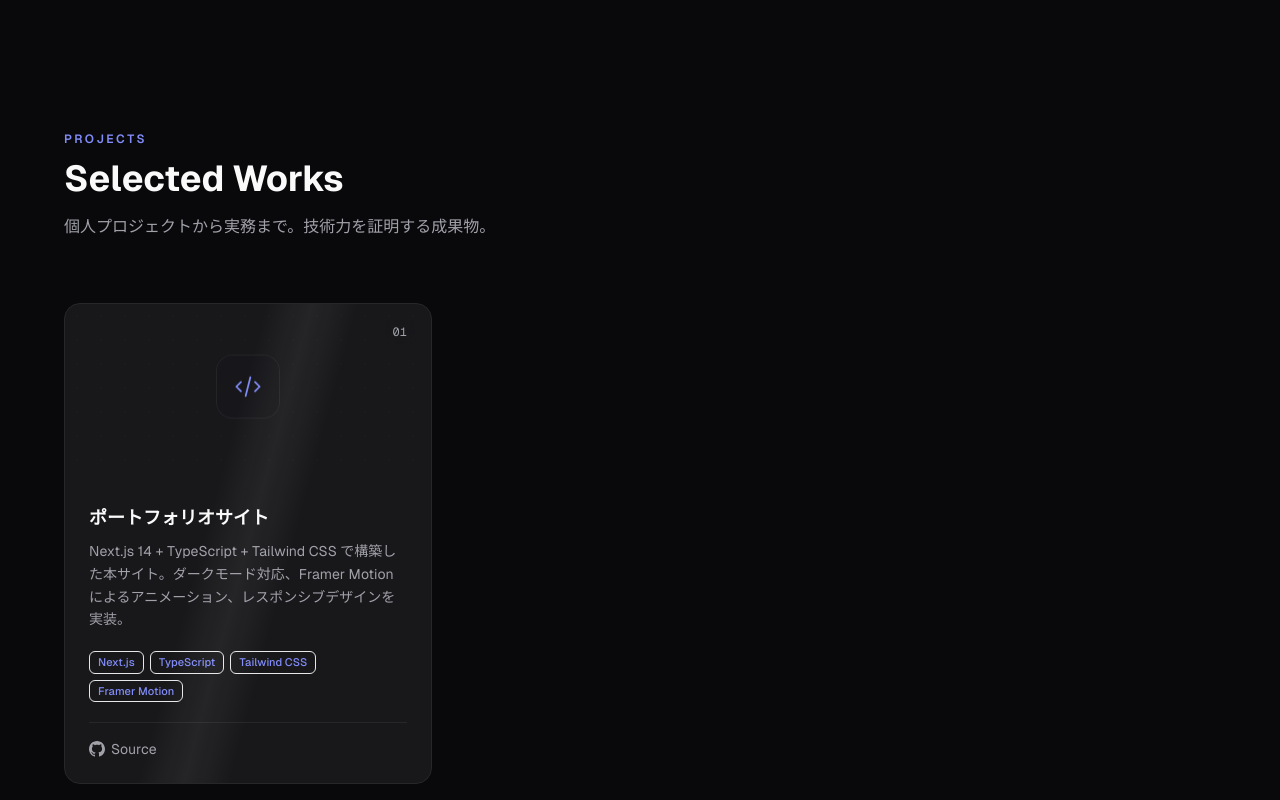
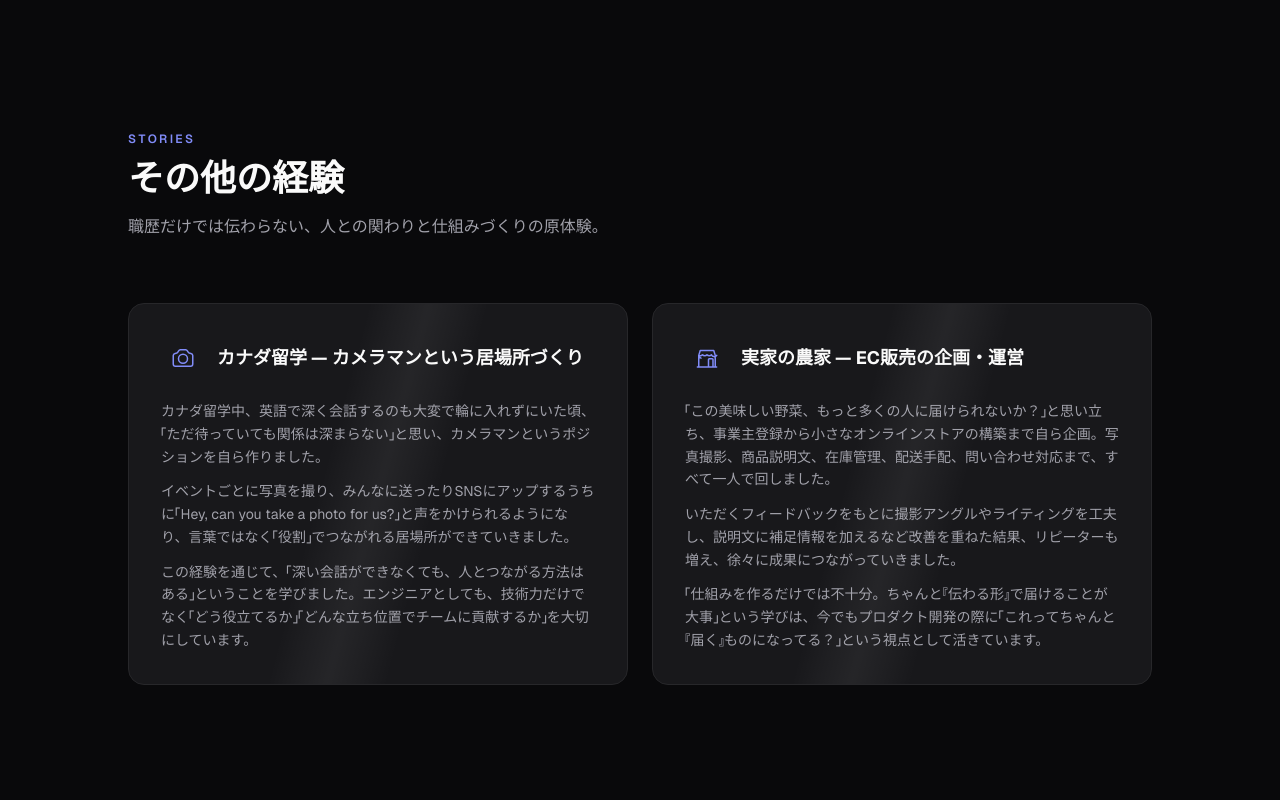
Before and after one commit to KoenigWolf/keireki, a Next.js app: page / in a window 1280 px wide. Shown: the part 10160-10960 px from the top of the page. Built offline with nearby package versions, Linux system fonts and the light colour scheme; no server answers.

Commit message:
feat: add Stories section (otherExperiences, Stories.tsx, page, docs/other-experiences-raw)

```diff
--- a/src/app/page.tsx
+++ b/src/app/page.tsx
@@ -8,6 +8,7 @@ const Summary = dynamic(() => import("@/components/Summary"));
 const Skills = dynamic(() => import("@/components/Skills"));
 const Experience = dynamic(() => import("@/components/Experience"));
 const Education = dynamic(() => import("@/components/Education"));
+const Stories = dynamic(() => import("@/components/Stories"));
 const Projects = dynamic(() => import("@/components/Projects"));
 const Documents = dynamic(() => import("@/components/Documents"));
 const Contact = dynamic(() => import("@/components/Contact"));
@@ -25,6 +26,7 @@ export default function Home() {
         <Skills />
         <Experience />
         <Education />
+        <Stories />
         <Projects />
         <Documents />
         <Contact />
--- /dev/null
+++ b/src/components/Stories.tsx
@@ -0,0 +1,129 @@
+"use client";
+
+import { motion, useInView } from "framer-motion";
+import { useRef } from "react";
+import { otherExperiences } from "@/data/profile";
+import { content } from "@/data/content";
+
+const icons = {
+  camera: (
+    <svg
+      className="w-6 h-6 text-primary"
+      fill="none"
+      viewBox="0 0 24 24"
+      stroke="currentColor"
+      strokeWidth={1.5}
+    >
+      <path
+        strokeLinecap="round"
+        strokeLinejoin="round"
+        d="M6.827 6.175A2.31 2.31 0 015.186 7.23c-.38.054-.757.112-1.134.175C2.999 7.58 2.25 8.507 2.25 9.574V18a2.25 2.25 0 002.25 2.25h15A2.25 2.25 0 0021.75 18V9.574c0-1.067-.75-1.994-1.802-2.169a47.865 47.865 0 00-1.134-.175 2.31 2.31 0 01-1.64-1.055l-.822-1.316a2.192 2.192 0 00-1.736-1.039 48.774 48.774 0 00-5.232 0 2.192 2.192 0 00-1.736 1.039l-.821 1.316z"
+      />
+      <path
+        strokeLinecap="round"
+        strokeLinejoin="round"
+        d="M16.5 12.75a4.5 4.5 0 11-9 0 4.5 4.5 0 019 0z"
+      />
+    </svg>
+  ),
+  store: (
+    <svg
+      className="w-6 h-6 text-primary"
+      fill="none"
+      viewBox="0 0 24 24"
+      stroke="currentColor"
+      strokeWidth={1.5}
+    >
+      <path
+        strokeLinecap="round"
+        strokeLinejoin="round"
+        d="M13.5 21v-7.5a.75.75 0 01.75-.75h3a.75.75 0 01.75.75V21m-4.5 0H2.36m11.14 0H18m0 0h3.64m-1.39 0V9.349m-16.5 11.65V9.35m0 0a3.001 3.001 0 003.75-.615A2.993 2.993 0 009.75 9.75c.896 0 1.7-.393 2.25-1.016a2.993 2.993 0 002.25 1.016c.896 0 1.7-.393 2.25-1.016A3.001 3.001 0 0021.75 9.35m-18 0A2.995 2.995 0 006 12.12m-2.25-2.77L5.25 4.5h13.5l1.5 4.85"
+      />
+    </svg>
+  ),
+};
+
+function StoryCard({
+  story,
+  index,
+}: {
+  story: (typeof otherExperiences)[0];
+  index: number;
+}) {
+  const ref = useRef(null);
+  const isInView = useInView(ref, { once: true, margin: "-60px" });
+
+  return (
+    <motion.div
+      ref={ref}
+      initial={{ opacity: 0, y: 40 }}
+      animate={isInView ? { opacity: 1, y: 0 } : {}}
+      transition={{
+        duration: 0.6,
+        delay: index * 0.15,
+        ease: [0.22, 1, 0.36, 1] as const,
+      }}
+      className="relative group"
+    >
+      <div className="absolute -inset-px rounded-2xl bg-gradient-to-br from-primary/20 via-transparent to-accent/20 opacity-0 group-hover:opacity-100 transition-opacity duration-500 blur-sm" />
+
+      <div className="relative bg-card border border-border rounded-2xl p-5 sm:p-8 card-shine hover:border-primary/30 transition-all duration-300 h-full">
+        {/* Header */}
+        <div className="flex items-center gap-3 mb-5">
+          <div className="flex items-center justify-center w-11 h-11 rounded-xl bg-primary/10 shrink-0">
+            {icons[story.icon]}
+          </div>
+          <h3 className="text-base sm:text-lg font-bold text-card-foreground leading-snug">
+            {story.title}
+          </h3>
+        </div>
+
+        {/* Paragraphs */}
+        <div className="space-y-3">
+          {story.paragraphs.map((p, i) => (
+            <p
+              key={i}
+              className="text-sm text-muted-foreground leading-relaxed"
+            >
+              {p}
+            </p>
+          ))}
+        </div>
+      </div>
+    </motion.div>
+  );
+}
+
+export default function Stories() {
+  return (
+    <section id="stories" className="relative py-24 sm:py-32 px-6 lg:px-8">
+      <div className="max-w-5xl mx-auto">
+        {/* Section header */}
+        <motion.div
+          initial={{ opacity: 0, y: 30 }}
+          whileInView={{ opacity: 1, y: 0 }}
+          viewport={{ once: true, margin: "-80px" }}
+          transition={{ duration: 0.6, ease: [0.22, 1, 0.36, 1] as const }}
+          className="mb-16"
+        >
+          <span className="inline-block text-xs font-semibold uppercase tracking-[0.2em] text-primary mb-3">
+            {content.stories.label}
+          </span>
+          <h2 className="text-3xl sm:text-4xl font-bold text-foreground mb-4">
+            {content.stories.heading}
+          </h2>
+          <p className="text-muted-foreground max-w-xl">
+            {content.stories.description}
+          </p>
+        </motion.div>
+
+        {/* Story cards */}
+        <div className="grid grid-cols-1 md:grid-cols-2 gap-6">
+          {otherExperiences.map((story, index) => (
+            <StoryCard key={index} story={story} index={index} />
+          ))}
+        </div>
+      </div>
+    </section>
+  );
+}
--- a/src/data/profile.ts
+++ b/src/data/profile.ts
@@ -89,6 +89,28 @@ export const timeline = [
   },
 ];
 
+// ─── その他の経験（ストーリー） ───
+export const otherExperiences = [
+  {
+    title: "カナダ留学 — カメラマンという居場所づくり",
+    icon: "camera" as const,
+    paragraphs: [
+      "カナダ留学中、英語で深く会話するのも大変で輪に入れずにいた頃、「ただ待っていても関係は深まらない」と思い、カメラマンというポジションを自ら作りました。",
+      "イベントごとに写真を撮り、みんなに送ったりSNSにアップするうちに「Hey, can you take a photo for us?」と声をかけられるようになり、言葉ではなく「役割」でつながれる居場所ができていきました。",
+      "この経験を通じて、「深い会話ができなくても、人とつながる方法はある」ということを学びました。エンジニアとしても、技術力だけでなく「どう役立てるか」「どんな立ち位置でチームに貢献するか」を大切にしています。",
+    ],
+  },
+  {
+    title: "実家の農家 — EC販売の企画・運営",
+    icon: "store" as const,
+    paragraphs: [
+      "「この美味しい野菜、もっと多くの人に届けられないか？」と思い立ち、事業主登録から小さなオンラインストアの構築まで自ら企画。写真撮影、商品説明文、在庫管理、配送手配、問い合わせ対応まで、すべて一人で回しました。",
+      "いただくフィードバックをもとに撮影アングルやライティングを工夫し、説明文に補足情報を加えるなど改善を重ねた結果、リピーターも増え、徐々に成果につながっていきました。",
+      "「仕組みを作るだけでは不十分。ちゃんと『伝わる形』で届けることが大事」という学びは、今でもプロダクト開発の際に「これってちゃんと『届く』ものになってる？」という視点として活きています。",
+    ],
+  },
+];
+
 // ─── 学歴・資格（履歴書相当） ───
 export const education = [
   {
```
Also changed, not shown: 1 other file (tests, documents, lock files or other folders).
